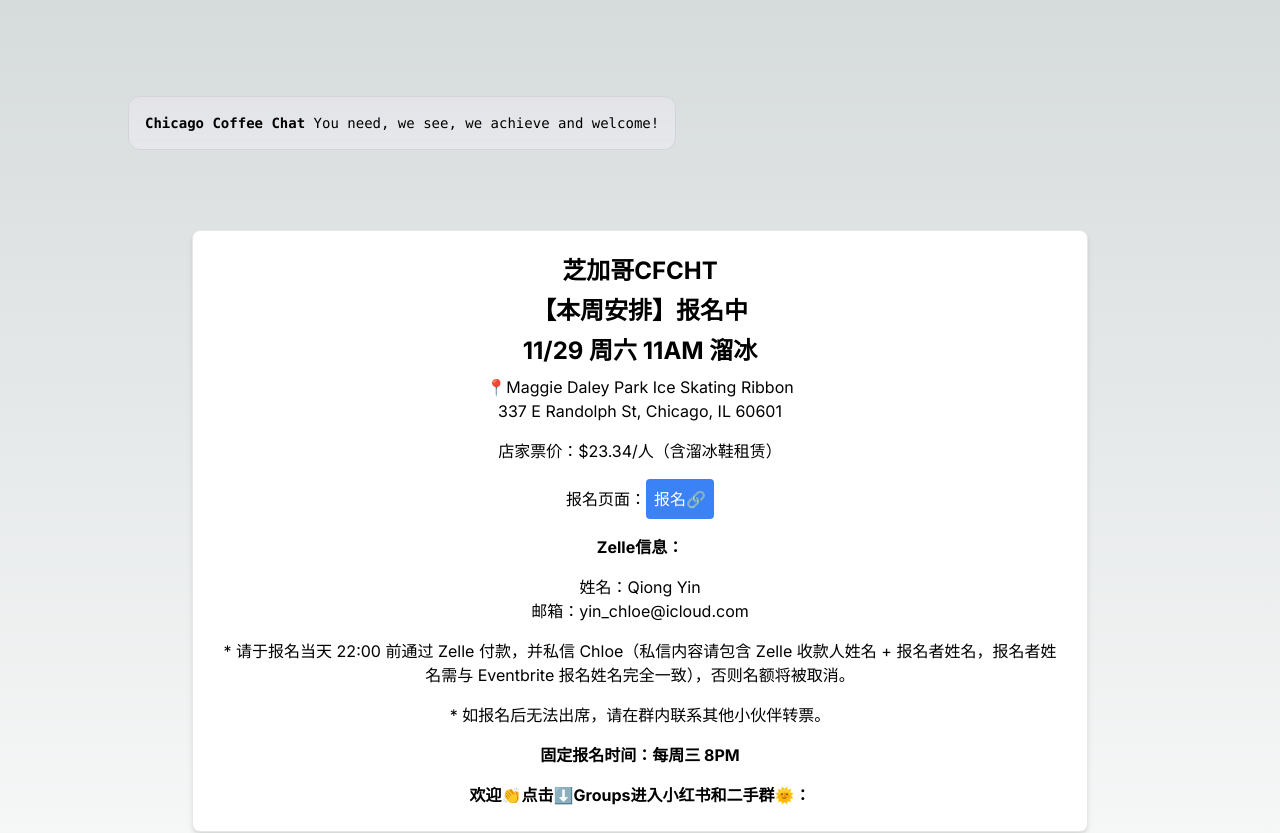
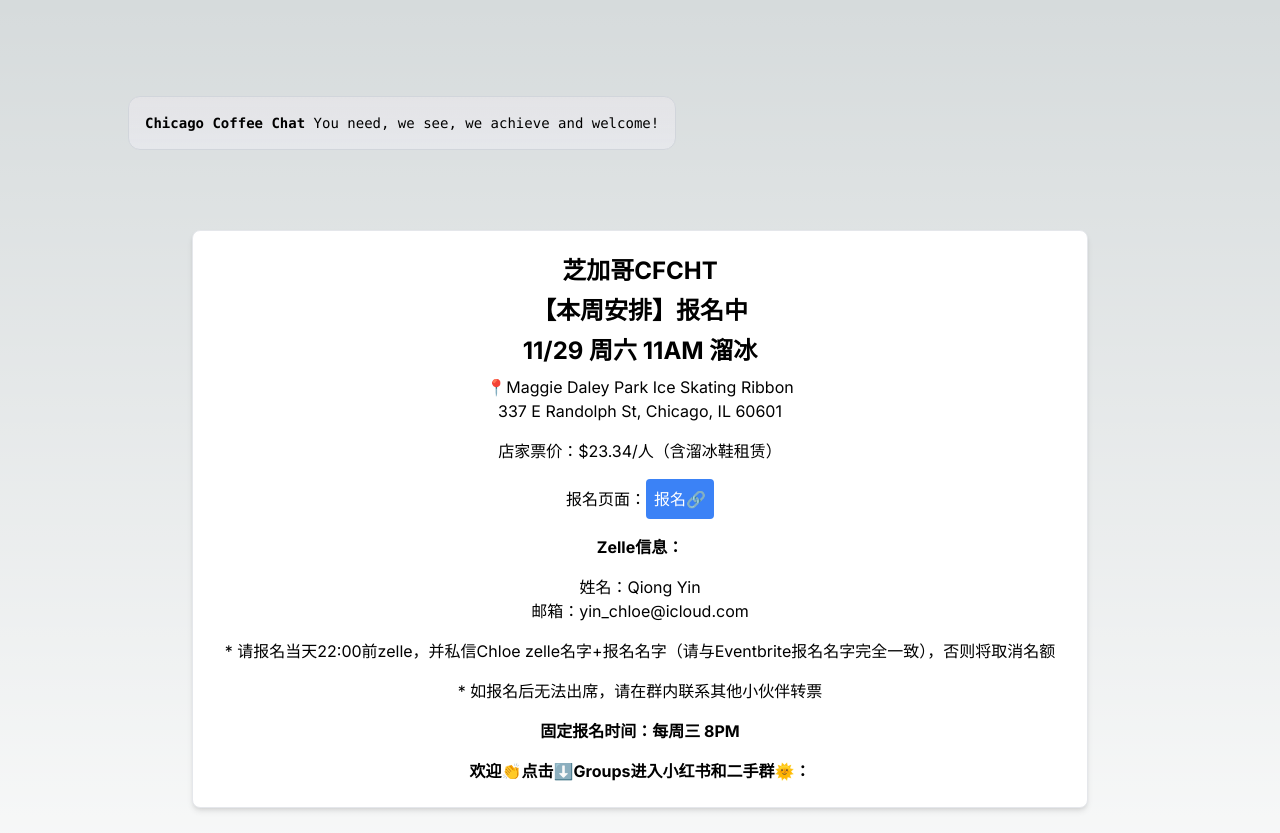
Before and after one commit to Brack-Wang/nextjs, a Next.js app: page / in a window 1280 px wide. Shown: the top 833 px of the page. Built offline with nearby package versions, Linux system fonts and the light colour scheme.

Commit message:
Update page.tsx

```diff
--- a/app/page.tsx
+++ b/app/page.tsx
@@ -28,8 +28,8 @@ export default function Home() {
         <p className="mb-4 font-bold">Zelle信息：</p>
         <p className="mb-4">姓名：Qiong Yin<br />邮箱：yin_chloe@icloud.com</p>
 
-        <p className="mt-4">* 请于报名当天 22:00 前通过 Zelle 付款，并私信 Chloe（私信内容请包含 Zelle 收款人姓名 + 报名者姓名，报名者姓名需与 Eventbrite 报名姓名完全一致），否则名额将被取消。</p>
-        <p className="mt-4">* 如报名后无法出席，请在群内联系其他小伙伴转票。</p>
+        <p className="mt-4">* 请报名当天22:00前zelle，并私信Chloe zelle名字+报名名字（请与Eventbrite报名名字完全一致），否则将取消名额</p>
+        <p className="mt-4">* 如报名后无法出席，请在群内联系其他小伙伴转票</p>
 
         <p className="mt-4 font-bold">固定报名时间：每周三 8PM</p>
       {/* Event Details Replacement End */}
```
